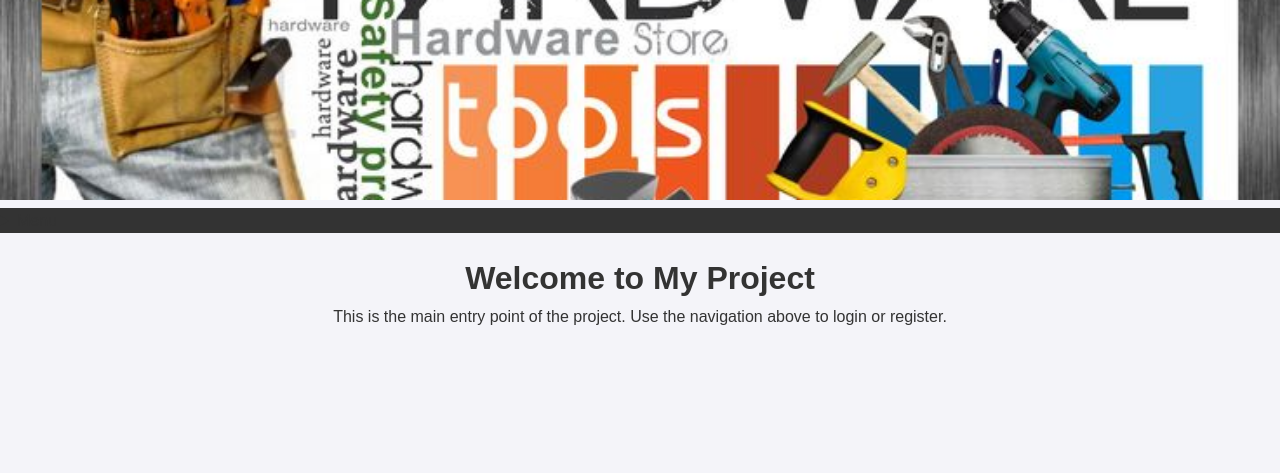
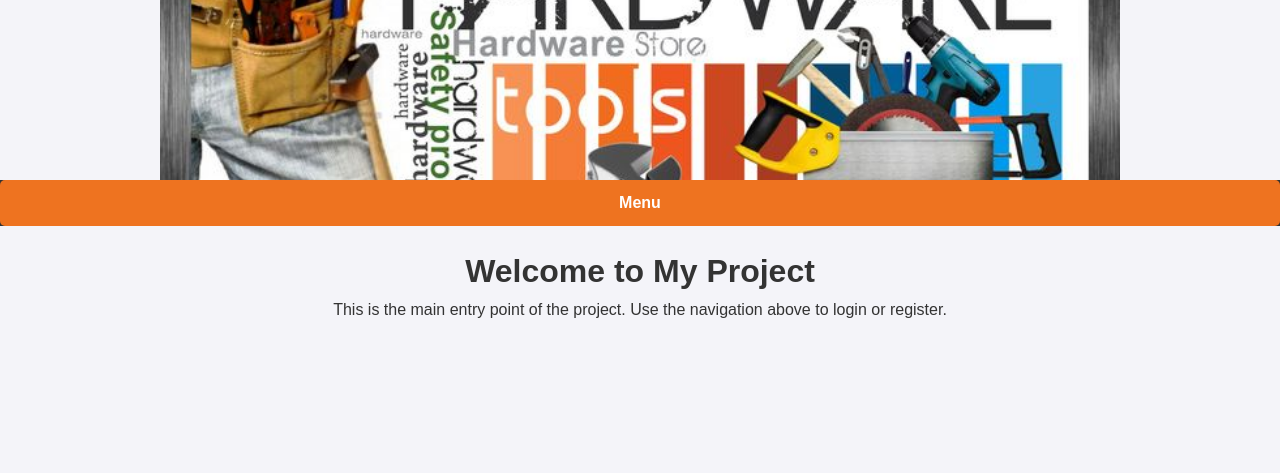
Before and after one commit to noaypunk/Hardware-store-system, a PHP site: page / in a window 1280 px wide. Shown: the top 473 px of the page. Run offline with PHP 8.4, Linux system fonts and the light colour scheme.

Commit message:
Update gui.css

```diff
--- a/gui.css
+++ b/gui.css
@@ -15,9 +15,11 @@ body {
 }
 
 .banner {
-  width: 100%;
-  height: 200px;
+  width: 75%;
+  height: 180px;
   object-fit: cover;
+  display: block;
+  margin: 0 auto;
 }
 
 nav {
@@ -93,3 +95,24 @@ footer {
   text-align: center;
   padding: 15px;
 }
+
+details summary {
+  cursor: pointer;
+  padding: 10px;
+  background: #ee7320;
+  color: rgb(255, 255, 255);
+  font-weight: bold;
+  border: none;
+  border-radius: 5px;
+  text-align: center;
+  list-style: none;
+  display: block;
+}
+
+details summary::-webkit-details-marker {
+  display: none;
+}
+
+details summary::marker {
+  display: none;
+}
```
